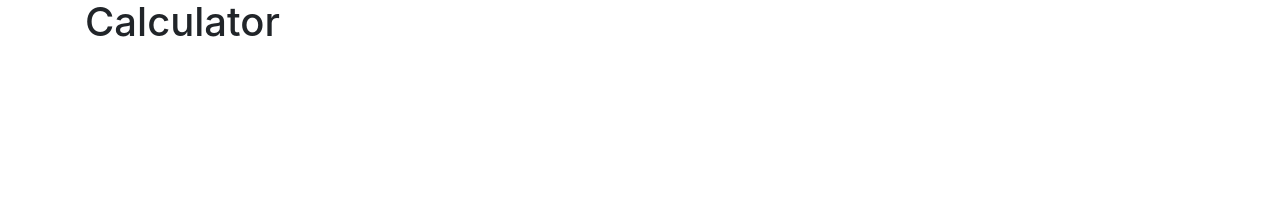
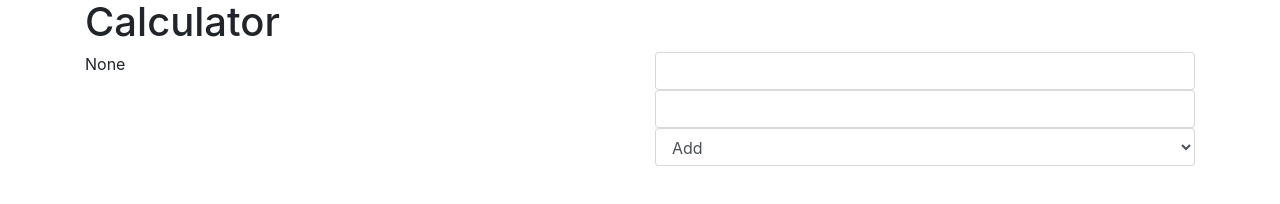
Before and after one commit to Shniuras/JavaScript, a plain HTML site: page Skaicuotuvas/index.html in a window 1280 px wide. Drawn offline with nearby package versions, Linux system fonts and the light colour scheme.

Commit message:
Calculator

```diff
--- a/Skaicuotuvas/index.html
+++ b/Skaicuotuvas/index.html
@@ -12,9 +12,21 @@
   </head>
   <body>
     <div class="container">
-    	<h1>Calculator</h1>
-    	<div class="row">
-
+	    <h1>Calculator</h1>
+	    <div class="row">
+	    	<div class="col" id="result">
+	    		None
+	    	</div>
+	    	<div class="col">
+	    		<input onkeyup="calc()" class="form-control" type="text" id="arg1">
+	    		<input onkeyup="calc()" class="form-control" type="text" id="arg2">
+	    		    <select onchange="calc()" class="form-control" id="operation">
+				      <option value="add" 	>Add</option>
+				      <option value="sub" 	>Substrack</option>
+				      <option value="multi" >Multiply</option>
+				      <option value="div" 	>Divide</option>
+				    </select>
+ 			</div>
     	</div>
     </div>
 
--- a/Skaicuotuvas/script.js
+++ b/Skaicuotuvas/script.js
@@ -0,0 +1,23 @@
+function calc() {
+
+	var div_result = document.getElementById('result');
+	var input_arg1 = document.getElementById('arg1');
+	var input_arg2 = document.getElementById('arg2');
+	var input_operation = document.getElementById('operation');
+
+	var arg1 = parseInt(input_arg1.value) || 0;
+	var arg2 = parseInt(input_arg2.value) || 0;
+
+	if(input_operation.value == "add") {
+		div_result.innerHTML = arg1 + arg2;
+	} else if (input_operation.value == "sub") {
+		div_result.innerHTML = arg1 - arg2;
+	} else if (input_operation.value == "multi") {
+		div_result.innerHTML = arg1 * arg2;
+	} else if (input_operation.value == "div") {
+		div_result.innerHTML = arg1 / arg2;
+	}
+
+	//console.log(sum);
+
+}
```
